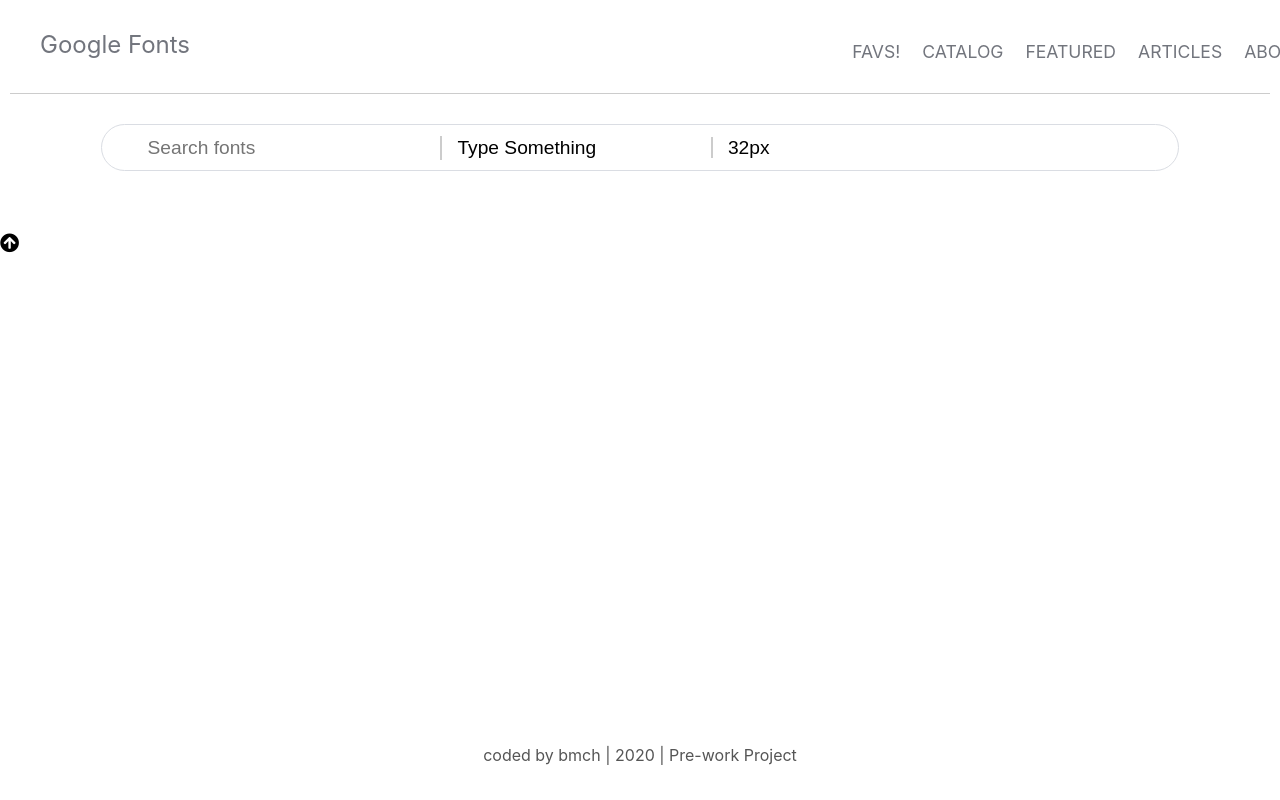
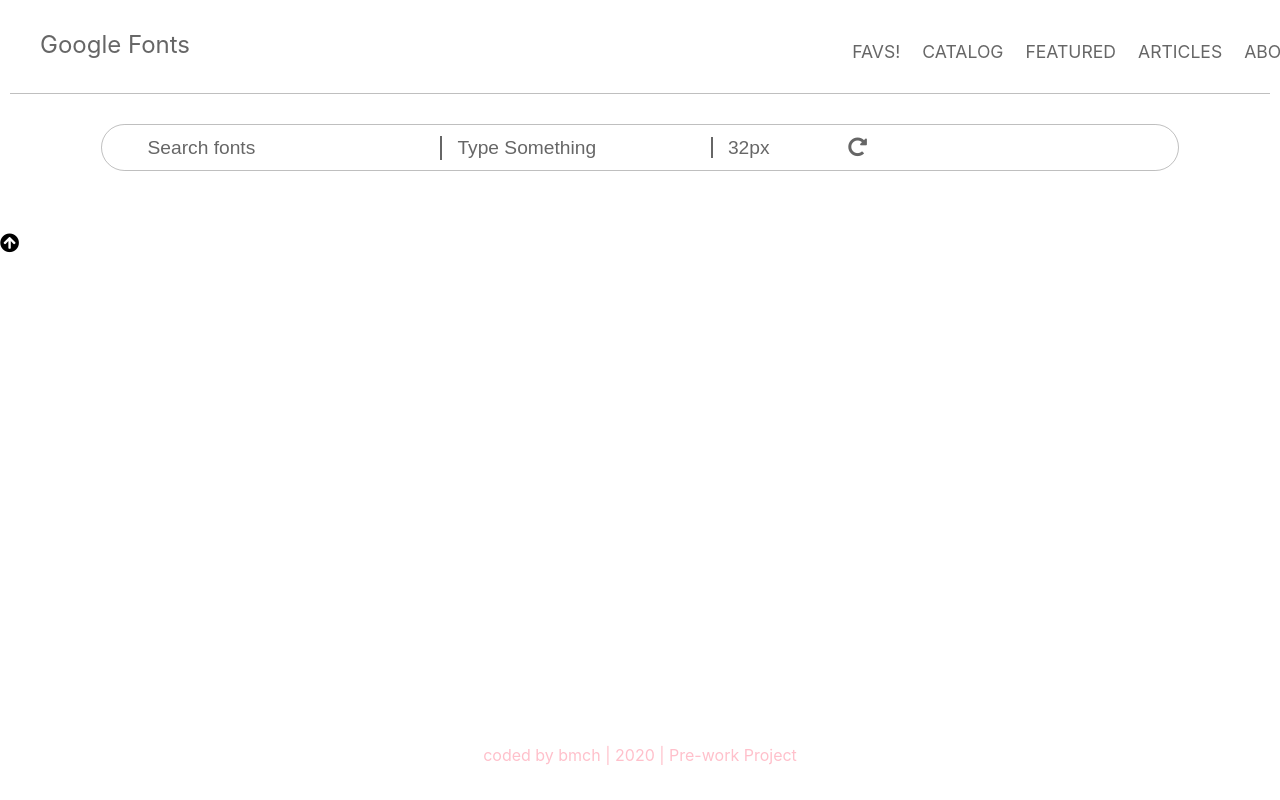
Before and after one commit to bmch/favourite-fonts, a React (Create React App) app in the folder client/: page / in a window 1280 px wide. Shown: the top 800 px of the page. Built offline with nearby package versions, Linux system fonts and the light colour scheme; no server answers.

Commit message:
add css variables

```diff
--- a/client/src/App.css
+++ b/client/src/App.css
@@ -1,5 +1,13 @@
+:root {
+  --grey-color-medium: rgba(0, 0, 0, 0.6);
+  --grey-color-light: rgba(0, 0, 0, 0.25);
+  --grey-color-dark: rgba(0, 0, 0, 0.87);
+  --bg-color: white;
+}
+
 .container {
   font-size: 1.2rem;
+  background: var(--bg-color);
 }
 
 .header-container {
@@ -8,8 +16,11 @@
   justify-content: space-between;
   max-width: 1260px;
   margin: 30px auto;
-  color: #72757d;
-  border-bottom: 1px solid #cccccc;
+  /* color: #72757d; */
+  /* color: blue;
+  border-bottom: 1px solid #cccccc; */
+  color: var(--grey-color-medium);
+  border-bottom: 1px solid var(--grey-color-light);
   flex-wrap: wrap;
   padding-bottom: 20px;
 }
@@ -58,15 +69,16 @@
 }
 
 .font-card {
-  border-top: 2px solid grey;
-  /* border: 2px solid grey; */
+  /* border-top: 2px solid grey; */
+  border-top: 1px solid var(--grey-color-medium);
   display: flex;
   flex-direction: column;
   justify-content: space-between;
 }
 
 .nav-bar {
-  border: 1.5px solid #dadde3;
+  /* border: 1.5px solid #dadde3; */
+  border: 1px solid var(--grey-color-light);
   border-radius: 45px;
   max-width: 1260px;
   width: 80%;
@@ -102,11 +114,12 @@
   font-size: 1.1rem;
   /* border: 2px dashed green; */
   height: 20%;
+  color: var(--grey-color-dark);
 }
 
 .sample-text {
   vertical-align: middle;
-  /* border: 2px dashed red; */
+  color: var(--grey-color-medium);
   height: 80%;
   vertical-align: middle;
 }
@@ -115,15 +128,28 @@
   border: none;
   font-size: 1.2rem;
   margin-left: 7%;
+  color: var(--grey-color-medium);
   /* margin-bottom: 5px;
   margin-top: 5px; */
+}
+
+::placeholder {
+  /* Chrome, Firefox, Opera, Safari 10.1+ */
+  color: var(--grey-color-medium);
+  opacity: 1; /* Firefox */
 }
 
 .reset {
   margin-left: 6%;
   margin-right: 20px;
+
   /* margin-bottom: 5px;
   margin-top: 5px; */
+}
+
+.fa-redo-alt {
+  font-size: 1.2rem;
+  color: var(--grey-color-medium);
 }
 
 select {
@@ -134,12 +160,14 @@ select {
   font-size: 1.2rem;
   margin-left: 6%;
   margin-right: 6%;
-  background: white;
+  background: var(--bg-color);
 
   padding-left: 15px;
   padding-right: 15px;
   border: none;
-  border-left: 2px solid #cccccc;
+  /* border-left: 2px solid #cccccc; */
+  border-left: 2px solid var(--grey-color-medium);
+  color: var(--grey-color-medium);
 }
 
 .plus-icon {
@@ -163,9 +191,12 @@ button {
 .custom-text-input {
   border: none;
   font-size: 1.2rem;
-  border-left: 2px solid #cccccc;
+  /* border-left: 2px solid #cccccc; */
+  border-left: 2px solid var(--grey-color-medium);
+  /* border-left: 2px solid red; */
   width: 100%;
   padding-left: 15px;
+  color: var(--grey-color-medium);
   /* margin-bottom: 5px;
   margin-top: 5px; */
 }
@@ -204,8 +235,8 @@ button {
 
   padding: 15px; /* Some padding */
   font-size: 1rem;
-  color: #555;
-
+  /* color: #555; */
+  color: pink;
   max-width: 700px;
   left: 50%;
   transform: translateX(-50%);
--- a/client/src/components/Reset.js
+++ b/client/src/components/Reset.js
@@ -4,7 +4,7 @@ export default function Reset({ reset }) {
   return (
     <div className="reset">
       <button onClick={reset}>
-        <i className="fa fa-refresh" aria-hidden="true"></i>
+        <i className="fas fa-redo-alt"></i>
       </button>
     </div>
   );
```
Also changed, not shown: 1 other file (tests, documents, lock files or other folders).
